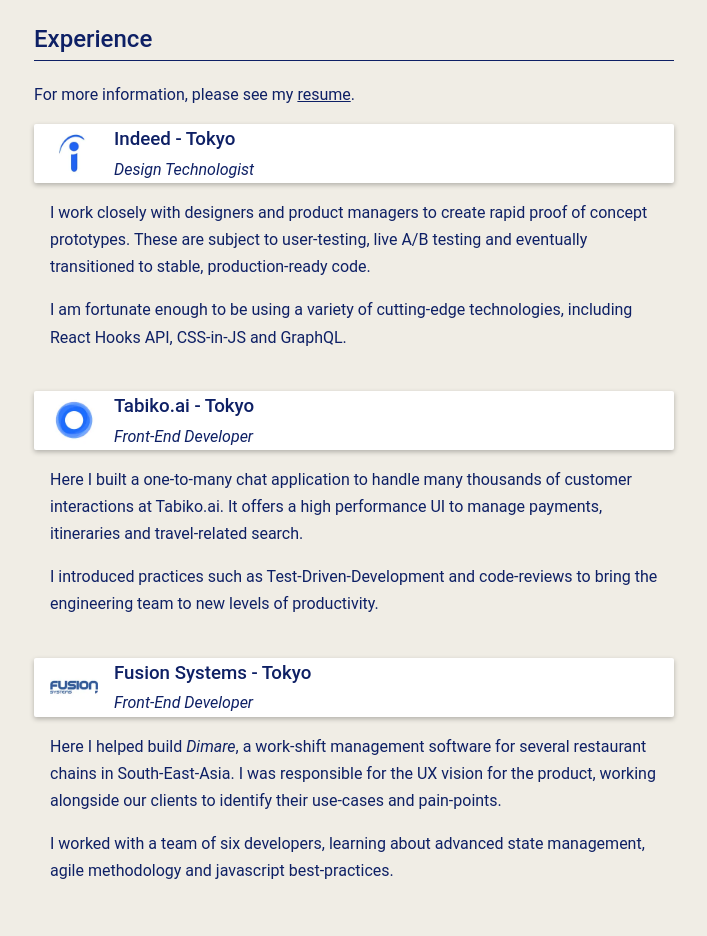
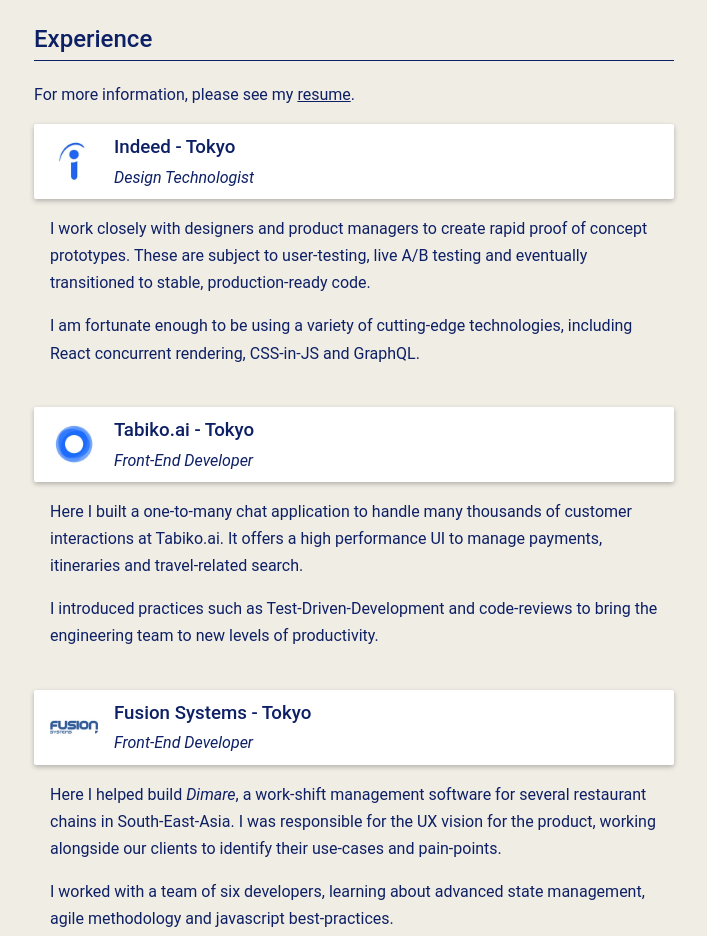
Before and after one commit to maladr0it/homepage2, a website: page src/index.html in a window 1280 px wide. Shown: the part 1200-2136 px from the top of the page, without its empty margins (286-993 px from the left). Before the commit the page ends 2105 px from the top, so only its background shows below. Drawn offline with Linux system fonts and the light colour scheme; a web font is replaced by a local one.

Commit message:
update copy

```diff
--- a/src/index.html
+++ b/src/index.html
@@ -105,6 +105,7 @@
       .job-header {
         display: flex;
         align-items: center;
+        padding: 0.5rem 1rem;
         background-color: #fff;
         border-radius: 2px;
         box-shadow: 0 0.125rem 0.3125rem rgba(0, 0, 0, 0.26);
@@ -113,7 +114,7 @@
       .job-logo-container {
         display: flex;
         align-items: center;
-        margin: 0 1rem;
+        margin-right: 1rem;
       }
 
       .job-logo {
@@ -257,7 +258,7 @@
                 </p>
                 <p>
                   I am fortunate enough to be using a variety of cutting-edge technologies,
-                  including React Hooks API, CSS-in-JS and GraphQL.
+                  including React concurrent rendering, CSS-in-JS and GraphQL.
                 </p>
               </div>
             </li>
```
Also changed, not shown: docs/index.html (+1 -1 lines).
